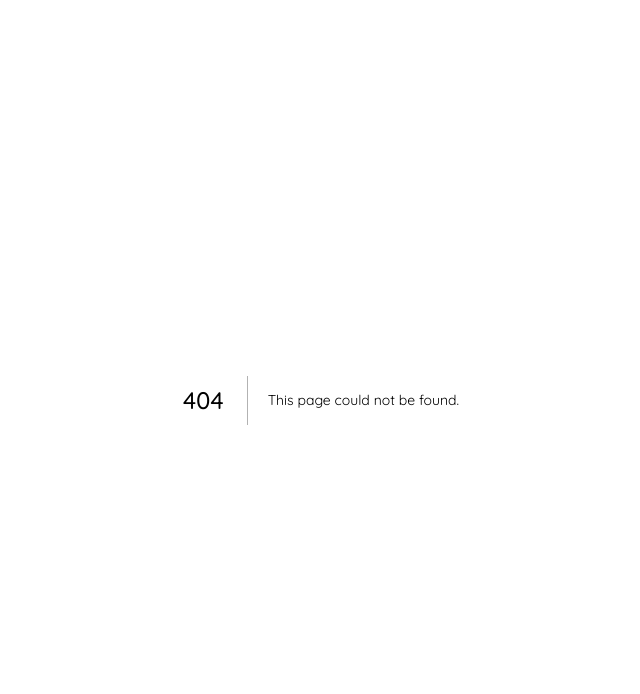
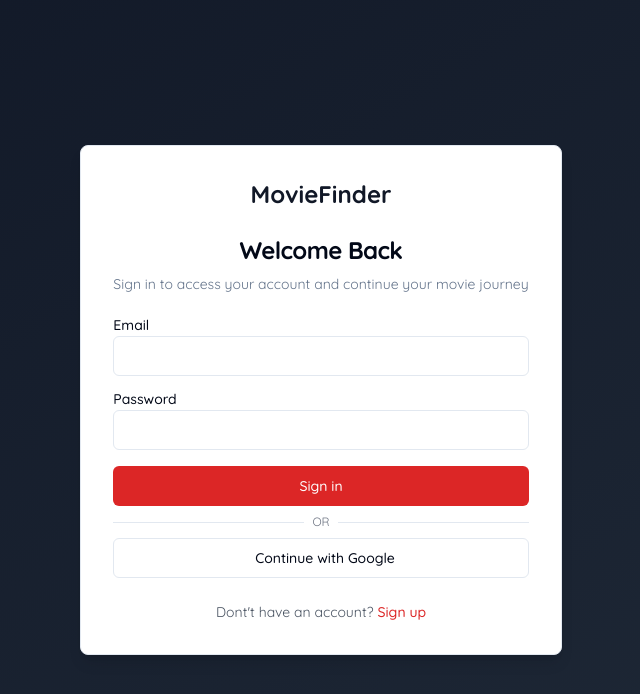
Before and after one commit to Uyiosa2607/movie-finder-next-js, a Next.js app: page /login in a window 1280 px wide. Before the commit this address had no page. Shown: the top 694 px of the page, without its empty margins (319-959 px from the left). Built offline with nearby package versions, Linux system fonts and the light colour scheme.

Commit message:
added login and register page

```diff
--- /dev/null
+++ b/app/login/page.tsx
@@ -0,0 +1,98 @@
+"use client";
+import { FormEvent } from "react";
+import {
+  Card,
+  CardContent,
+  CardDescription,
+  CardFooter,
+  CardHeader,
+  CardTitle,
+} from "@/components/ui/card";
+import { Separator } from "@/components/ui/separator";
+import { Button } from "@/components/ui/button";
+import { Label } from "@/components/ui/label";
+import { Input } from "@/components/ui/input";
+import Link from "next/link";
+
+export default function Login() {
+  async function handleLogin(event: FormEvent<HTMLFormElement>) {
+    event.preventDefault();
+    const formData = new FormData(event.currentTarget);
+    const email = formData.get("email");
+    const password = formData.get("password");
+  }
+
+  return (
+    <div className="min-h-screen flex items-center justify-center bg-gradient-to-br from-gray-900 to-gray-800 p-4">
+      <Card className="bg-white p-2  shadow-lg">
+        <CardHeader className="space-y-2 text-center">
+          <div className="mx-auto mb-4">
+            <i className="fas fa-film text-4xl text-red-500"></i>
+            <h2 className="text-2xl font-bold text-gray-900">MovieFinder</h2>
+          </div>
+          <CardTitle className="text-2xl font-bold">Welcome Back</CardTitle>
+          <CardDescription>
+            Sign in to access your account and continue your movie journey
+          </CardDescription>
+        </CardHeader>
+        <CardContent>
+          <form onSubmit={handleLogin}>
+            <div className="mb-4 flex flex-col gap-1">
+              <Label className="font-[600px]">Email</Label>
+              <Input
+                name="email"
+                className="w-full"
+                size={16}
+                type="email"
+                required
+              />
+            </div>
+            <div className="mb-4 flex flex-col gap-1">
+              <Label className="font-[600px]">Password</Label>
+              <Input
+                name="password"
+                className="w-full"
+                size={16}
+                type="password"
+                required
+              />
+            </div>
+
+            <Button
+              type="submit"
+              className="w-full bg-red-600 hover:bg-red-700 text-white !rounded-button whitespace-nowrap cursor-pointer"
+            >
+              Sign in
+            </Button>
+            <div className="relative my-2">
+              <div className="absolute inset-0 flex items-center">
+                <Separator className="w-full" />
+              </div>
+              <div className="relative flex justify-center text-xs uppercase">
+                <span className="bg-white px-2 text-gray-500">or</span>
+              </div>
+            </div>
+            <Button
+              variant="outline"
+              className="w-full !rounded-button whitespace-nowrap cursor-pointer"
+            >
+              <i className="fab fa-google mr-2 text-red-500"></i> Continue with
+              Google
+            </Button>
+          </form>
+        </CardContent>
+        <CardFooter className="flex justify-center">
+          <p className="text-sm text-gray-600">
+            Dont&apos;t have an account?
+            <Link
+              href="/register"
+              className="font-medium pl-1 text-red-600 hover:text-red-500 cursor-pointer"
+            >
+              Sign up
+            </Link>
+          </p>
+        </CardFooter>
+      </Card>
+    </div>
+  );
+}
--- a/app/register/page.tsx
+++ b/app/register/page.tsx
@@ -6,14 +6,21 @@ import { auth, db } from "@/lib/Firebase";
 import { createUserWithEmailAndPassword } from "firebase/auth";
 import { doc, setDoc } from "firebase/firestore";
 import { FormEvent } from "react";
+
+import { useState } from "react";
+import { useRouter } from "next/navigation";
+import upload from "@/lib/Uploader";
+import { useToast } from "@/hooks/use-toast";
+import {
+  Card,
+  CardContent,
+  CardDescription,
+  CardFooter,
+  CardHeader,
+  CardTitle,
+} from "@/components/ui/card";
+import { Separator } from "@/components/ui/separator";
 import { Button } from "@/components/ui/button";
-import { Loader2 } from "lucide-react";
-import { useState } from "react";
-import { usePathname, useRouter } from "next/navigation";
-import { Avatar, AvatarFallback, AvatarImage } from "@/components/ui/avatar";
-import upload from "@/lib/Uploader";
-import { Toaster } from "@/components/ui/toaster";
-import { useToast } from "@/hooks/use-toast";
 
 export default function Register() {
   const router = useRouter();
@@ -45,6 +52,9 @@ export default function Register() {
     const name: any = formdata.get("name");
     const email: any = formdata.get("email");
     const password: any = formdata.get("password");
+    const confirmPassword: any = formdata.get("confirm_password");
+
+    if (password !== confirmPassword) return alert("passwords do not match");
 
     try {
       setLoading(true);
@@ -75,84 +85,97 @@ export default function Register() {
     }
   }
 
-  console.log(avatar.url);
-
   return (
-    <main className="bg-[url('/img/background.jpg')] bg-center w-screen h-screen pt-[1.5rem] md:pt-[4rem]">
-      <div className="w-[85vw] p-4 md:w-[60vw] backdrop-blur-sm bg-white/30 mx-auto h-[80vh] rounded-lg">
-        <form
-          onSubmit={handleRegister}
-          className="pt-[2rem] md:pt-[8rem] text-[#333]"
-        >
-          <h3 className="text-center text-xl font-semibold mb-4">
-            Create an Account
-          </h3>
-          <div className="md:w-[400px] flex gap-2 items-center mb-4 mx-auto">
-            <Avatar className="md:w-[40px] object-cover h-[40px]">
-              <AvatarImage src={avatar.url} />
-              <AvatarFallback>CN</AvatarFallback>
-            </Avatar>
-            <Label
-              className="uppercase md:text-sm font-medium"
-              htmlFor="avatar"
-            >
-              select profile picture
-            </Label>
+    <div className="min-h-screen flex items-center justify-center bg-gradient-to-br from-gray-900 to-gray-800 p-4">
+      <Card className="bg-white p-2  shadow-lg">
+        <CardHeader className="space-y-2 text-center">
+          <div className="mx-auto mb-4">
+            <i className="fas fa-film text-4xl text-red-500"></i>
+            <h2 className="text-2xl font-bold text-gray-900">MovieFinder</h2>
+          </div>
+          <CardTitle className="text-2xl font-bold">Create Account</CardTitle>
+          <CardDescription>
+            Join us to discover and track your favorite movies
+          </CardDescription>
+        </CardHeader>
+        <CardContent>
+          <form onSubmit={handleRegister}>
+            <div className="mb-4 flex flex-col gap-1">
+              <Label className="font-[600px]">Full Name</Label>
               <Input
-              style={{ display: "none" }}
-              type="file"
-              name="avatar"
-              id="avatar"
-              onChange={handleProfilePicture}
+                name="name"
+                className="w-full"
+                required
+                size={16}
+                type="text"
               />
             </div>
-          <div className="md:w-[400px] mb-2 mx-auto">
-            <Label htmlFor="name">Full Name</Label>
+            <div className="mb-4 flex flex-col gap-1">
+              <Label className="font-[600px]">Email</Label>
               <Input
-              placeholder="Name and Surname"
-              type="text"
-              name="name"
-              id="name"
+                name="email"
+                className="w-full"
+                required
+                size={16}
+                type="email"
               />
             </div>
-          <div className="md:w-[400px] mb-2 mx-auto">
-            <Label htmlFor="email">Email</Label>
+            <div className="mb-4 flex flex-col gap-1">
+              <Label className="font-[600px]">Password</Label>
               <Input
-              placeholder="Enter Your Email"
-              type="email"
-              name="email"
-              id="email"
+                name="password"
+                className="w-full"
+                size={16}
+                type="password"
+                required
               />
             </div>
-          <div className="md:w-[400px] mx-auto">
-            <Label htmlFor="password">Password</Label>
+            <div className="mb-4 flex flex-col gap-1">
+              <Label className="font-[600px]">Confirm password</Label>
               <Input
-              placeholder="Enter Your Password"
+                name="confirm_password"
+                className="w-full"
+                size={16}
                 type="password"
-              name="password"
-              id="password"
+                required
               />
             </div>
-          <div className="md:w-[400px] mx-auto pt-5">
             <Button
               disabled={loading}
               type="submit"
-              className="w-full bg-green-700 text-center"
+              className="w-full bg-red-600 hover:bg-red-700 text-white !rounded-button whitespace-nowrap cursor-pointer"
             >
-              Register{" "}
-              {loading ? (
-                <Loader2 className="mr-2 h-4 w-4 animate-spin" />
-              ) : null}
+              Create Account
             </Button>
-            <Link href="/">
-              <p className="text-sm  underline mt-2">
-                Already have an Account?
+            <div className="relative my-2">
+              <div className="absolute inset-0 flex items-center">
+                <Separator className="w-full" />
+              </div>
+              <div className="relative flex justify-center text-xs uppercase">
+                <span className="bg-white px-2 text-gray-500">or</span>
+              </div>
+            </div>
+            <Button
+              variant="outline"
+              className="w-full !rounded-button whitespace-nowrap cursor-pointer"
+            >
+              <i className="fab fa-google mr-2 text-red-500"></i> Continue with
+              Google
+            </Button>
+          </form>
+        </CardContent>
+        <CardFooter className="flex justify-center">
+          <p className="text-sm text-gray-600">
+            Already have an account?
+            <Link
+              href="/login"
+              className="font-medium pl-1 text-red-600 hover:text-red-500 cursor-pointer"
+            >
+              Login
+            </Link>
           </p>
-            </Link>
+        </CardFooter>
+      </Card>
     </div>
-        </form>
-      </div>
-      <Toaster />
-    </main>
   );
 }
--- a/components/system/MovieRow.tsx
+++ b/components/system/MovieRow.tsx
@@ -46,8 +46,8 @@ export default function MovieRow({ category, title }: MovieRowProps) {
 
   return (
     <div className="mb-2">
-      <div className="flex items-center mb-2 pl-2">
-        <h2 className="capitalize text-xl font-semibold">{title}</h2>
+      <div className="flex items-center mb-1 pl-2">
+        <p className="capitalize text-neutral-800 font-bold text-lg">{title}</p>
         <ChevronRight size={18} />
       </div>
       <div className="relative">
--- a/package.json
+++ b/package.json
@@ -18,7 +18,6 @@
     "@radix-ui/react-slot": "^1.1.0",
     "@radix-ui/react-toast": "^1.2.1",
     "axios": "^1.7.4",
-    "caniuse-lite": "^1.0.30001716",
     "class-variance-authority": "^0.7.0",
     "clsx": "^2.1.1",
     "cmdk": "^1.0.0",
```
Also changed, not shown: 1 other file (tests, documents, lock files or other folders). Lines whose indentation alone changed are shown as unchanged.
